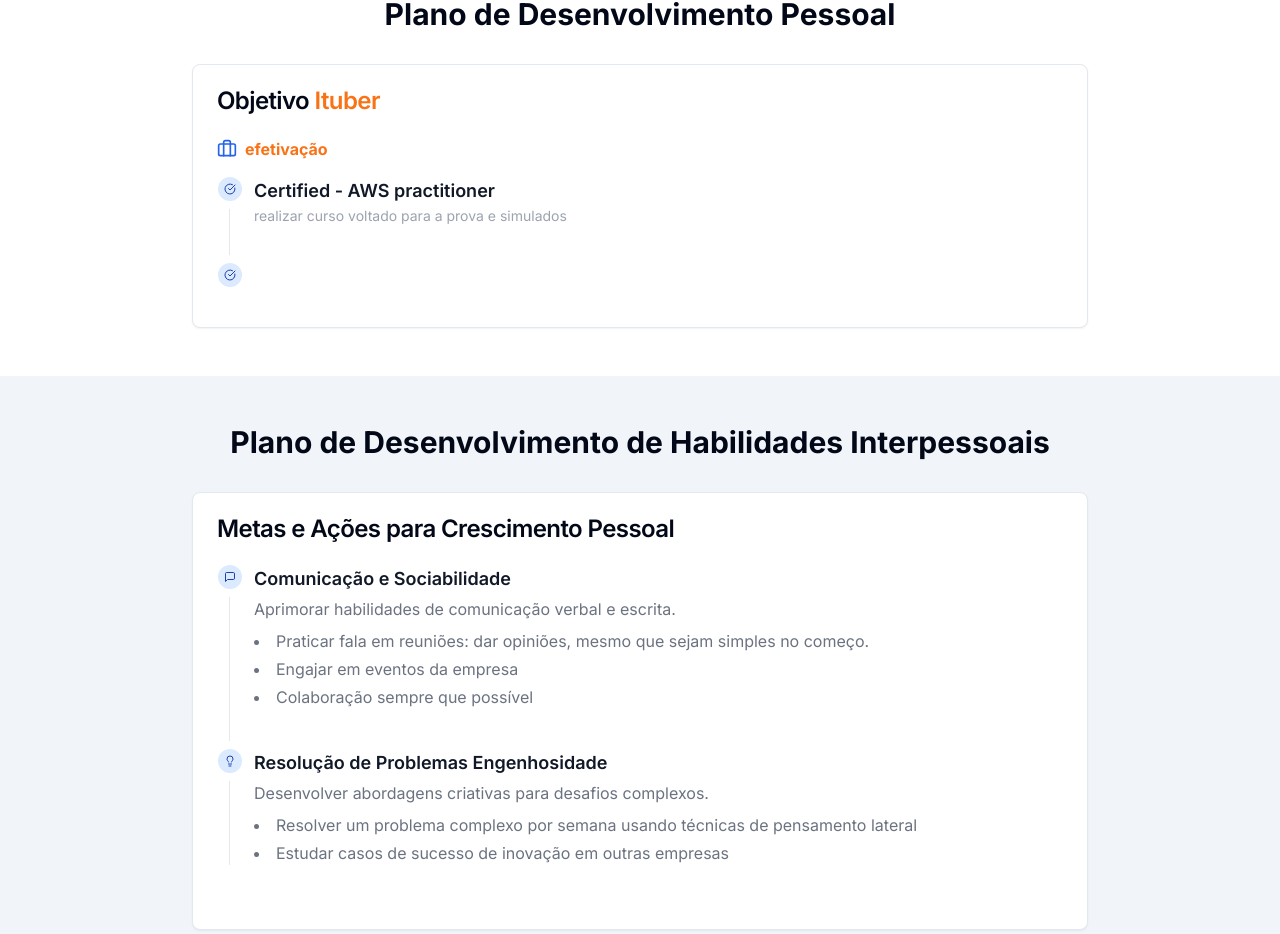
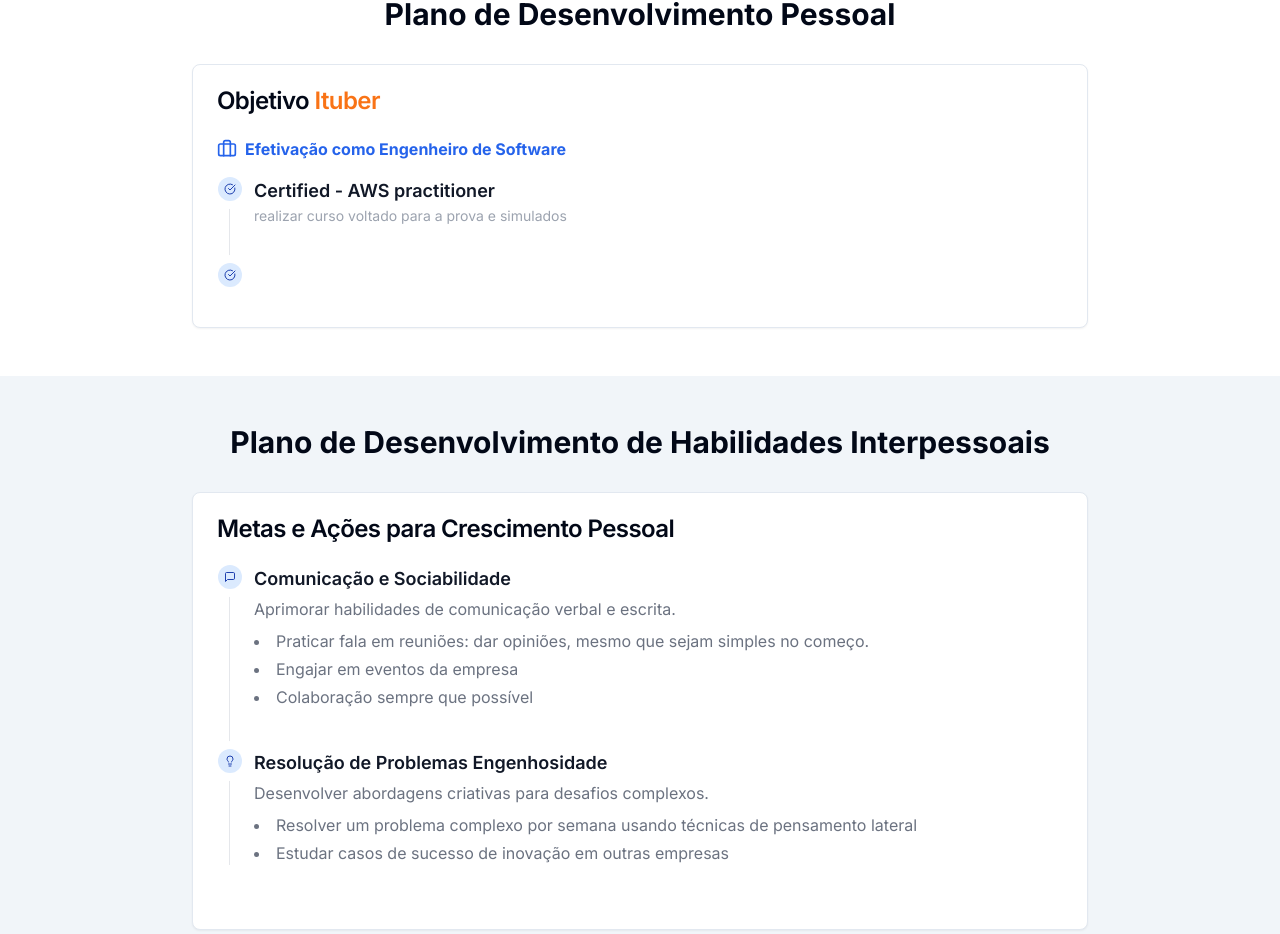
Before and after one commit to vichelly/pdi-itau, a Next.js app: page / in a window 1280 px wide. Shown: the part 1119-2053 px from the top of the page. Built offline with nearby package versions, Linux system fonts and the light colour scheme.

Commit message:
cor no devplan

```diff
--- a/components/development-plan.tsx
+++ b/components/development-plan.tsx
@@ -16,8 +16,8 @@ export default function DevelopmentPlan() {
             <CardTitle className="flex"> <h2>Objetivo <span className="text-orange-500" >Ituber</span></h2> </CardTitle>
           </CardHeader>
           <CardContent>
-            <p className="mb-4 font-bold text-orange-500 flex items-center">
-            <Briefcase className="mr-2 h-5 w-5 text-blue-600" />efetivação
+            <p className="mb-4 font-bold text-blue-600 flex items-center">
+            <Briefcase className="mr-2 h-5 w-5 text-blue-600" />Efetivação como Engenheiro de Software
             </p>
 
             <div className="relative border-l border-gray-200 dark:border-gray-700 ml-3">
```
